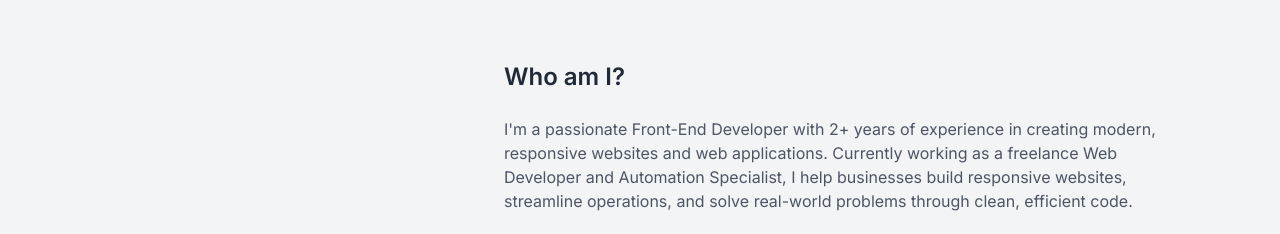
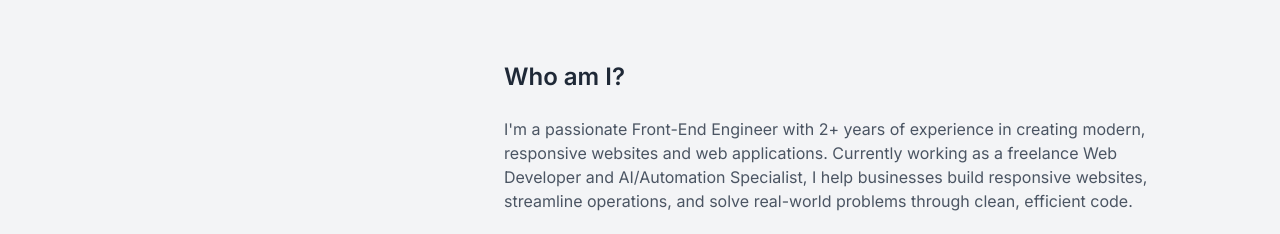
Before and after one commit to Mckings1/frontend-portfolio, a plain HTML site: page index.html in a window 1280 px wide. Shown: the part 959-1193 px from the top of the page. Drawn offline with nearby package versions, Linux system fonts and the light colour scheme.

Commit message:
editing text

```diff
--- a/index.html
+++ b/index.html
@@ -157,9 +157,10 @@
         <div class="md:w-2/3 md:pl-12">
           <h3 class="text-2xl font-semibold mb-6">Who am I?</h3>
           <p class="text-gray-600 mb-6">
-            I'm a passionate Front-End Developer with
+            I'm a passionate Front-End Engineer with
             2+ years of experience in creating modern, responsive websites and web applications. Currently working as a
-            freelance Web Developer and Automation Specialist, I help businesses build responsive websites, streamline
+            freelance Web Developer and AI/Automation Specialist, I help businesses build responsive websites,
+            streamline
             operations, and solve real-world problems through clean, efficient code.
           </p>
           <p class="text-gray-600 mb-8">
```
